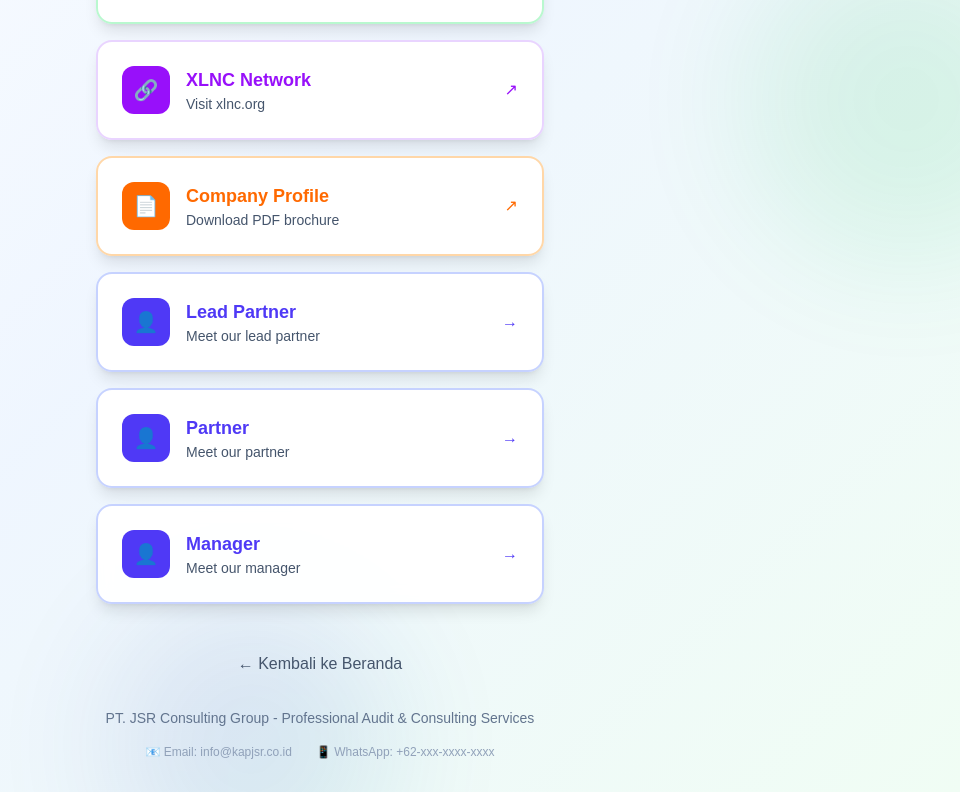
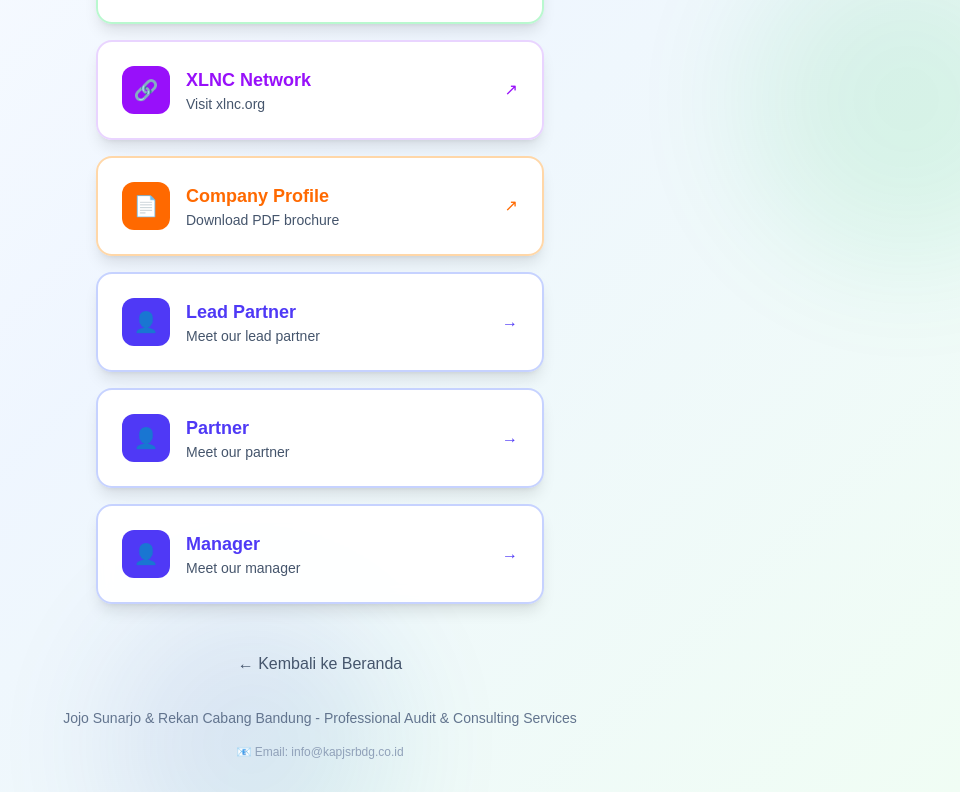
Before and after one commit to kapjsrbdg-developer/kapjsrbdg, a Next.js app: page /info in a window 1280 px wide. Shown: the part 488-1280 px from the top of the page, without its empty margins (320-1280 px from the left). Built offline with nearby package versions, Linux system fonts and the light colour scheme.

Commit message:
ganti footer

```diff
--- a/app/info/page.tsx
+++ b/app/info/page.tsx
@@ -222,14 +222,11 @@ export default function InfoPage() {
         {/* Social Media or Additional Info */}
         <div className="mt-8 text-center">
           <p className="text-slate-500 text-sm">
-            PT. JSR Consulting Group - Professional Audit & Consulting Services
+            Jojo Sunarjo & Rekan Cabang Bandung - Professional Audit & Consulting Services
           </p>
           <div className="flex justify-center space-x-6 mt-4">
             <div className="text-slate-400 text-xs">
-              📧 Email: info@kapjsr.co.id
-            </div>
-            <div className="text-slate-400 text-xs">
-              📱 WhatsApp: +62-xxx-xxxx-xxxx
+              📧 Email: info@kapjsrbdg.co.id
             </div>
           </div>
         </div>
```
